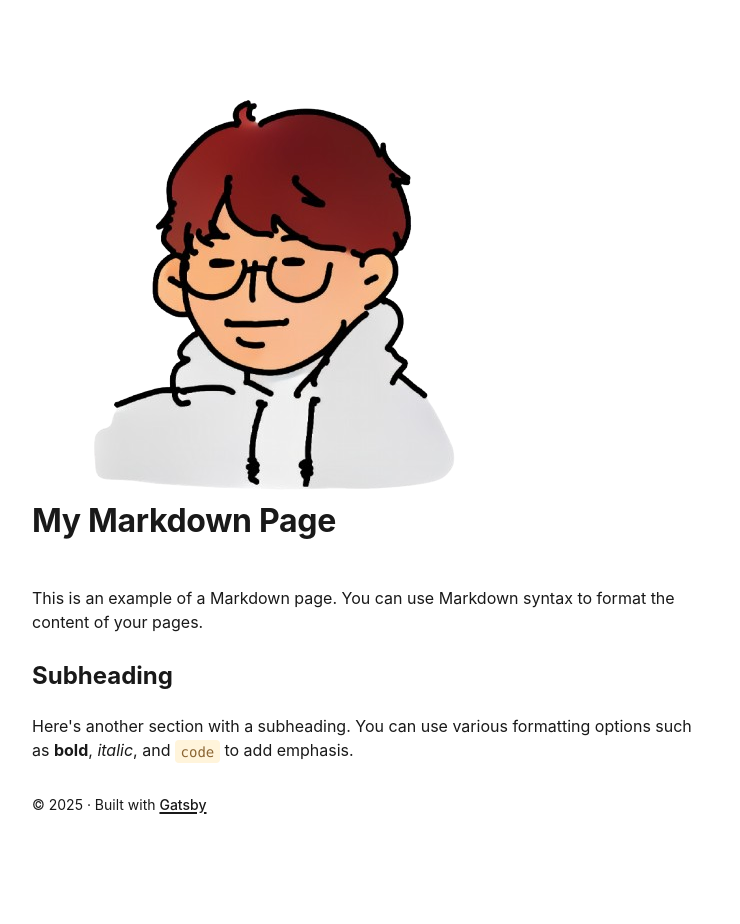
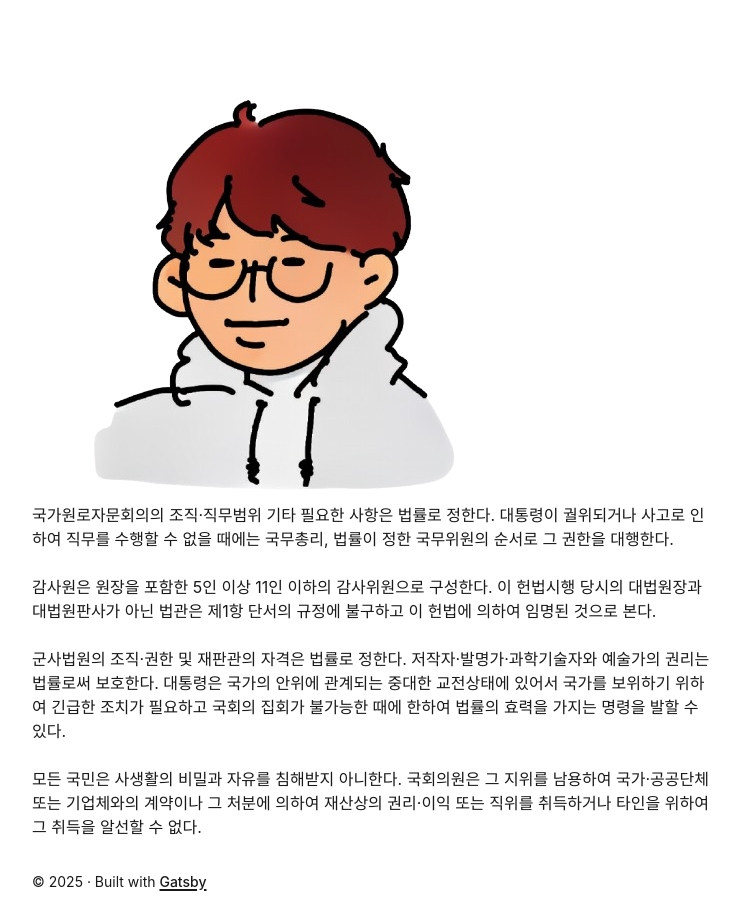
Before and after one commit to hyeonZIP/hyeonzip.github.io, a Gatsby site: page /post1 in a window 1280 px wide. Shown: the part 224-1148 px from the top of the page, without its empty margins (208-948 px from the left). Before the commit the page ends 1071 px from the top, so only its background shows below. Built offline with nearby package versions, Linux system fonts and the light colour scheme; Gatsby itself is replaced by a stand-in of ours.

Commit message:
feat: 더미데이터

```diff
--- a/content/posts/post1.md
+++ b/content/posts/post1.md
@@ -6,10 +6,10 @@ slug: page1
 thumbnail: './images/avatar.png'
 ---
 
-# My Markdown Page
+국가원로자문회의의 조직·직무범위 기타 필요한 사항은 법률로 정한다. 대통령이 궐위되거나 사고로 인하여 직무를 수행할 수 없을 때에는 국무총리, 법률이 정한 국무위원의 순서로 그 권한을 대행한다.
 
-This is an example of a Markdown page. You can use Markdown syntax to format the content of your pages.
+감사원은 원장을 포함한 5인 이상 11인 이하의 감사위원으로 구성한다. 이 헌법시행 당시의 대법원장과 대법원판사가 아닌 법관은 제1항 단서의 규정에 불구하고 이 헌법에 의하여 임명된 것으로 본다.
 
-## Subheading
+군사법원의 조직·권한 및 재판관의 자격은 법률로 정한다. 저작자·발명가·과학기술자와 예술가의 권리는 법률로써 보호한다. 대통령은 국가의 안위에 관계되는 중대한 교전상태에 있어서 국가를 보위하기 위하여 긴급한 조치가 필요하고 국회의 집회가 불가능한 때에 한하여 법률의 효력을 가지는 명령을 발할 수 있다.
 
-Here's another section with a subheading. You can use various formatting options such as **bold**, *italic*, and `code` to add emphasis.
+모든 국민은 사생활의 비밀과 자유를 침해받지 아니한다. 국회의원은 그 지위를 남용하여 국가·공공단체 또는 기업체와의 계약이나 그 처분에 의하여 재산상의 권리·이익 또는 직위를 취득하거나 타인을 위하여 그 취득을 알선할 수 없다.
--- a/content/posts/post2.md
+++ b/content/posts/post2.md
@@ -5,10 +5,18 @@ description: This is an example of a Markdown page.
 slug: page2
 ---
 
-# My Markdown Page
+훈장등의 영전은 이를 받은 자에게만 효력이 있고, 어떠한 특권도 이에 따르지 아니한다. 누구든지 체포 또는 구속의 이유와 변호인의 조력을 받을 권리가 있음을 고지받지 아니하고는 체포 또는 구속을 당하지 아니한다. 체포 또는 구속을 당한 자의 가족등 법률이 정하는 자에게는 그 이유와 일시·장소가 지체없이 통지되어야 한다.
 
-This is an example of a Markdown page. You can use Markdown syntax to format the content of your pages.
+모든 국민은 능력에 따라 균등하게 교육을 받을 권리를 가진다. 국가는 평생교육을 진흥하여야 한다. 헌법개정은 국회재적의원 과반수 또는 대통령의 발의로 제안된다.
 
-## Subheading
+사회적 특수계급의 제도는 인정되지 아니하며, 어떠한 형태로도 이를 창설할 수 없다. 대통령은 제1항과 제2항의 처분 또는 명령을 한 때에는 지체없이 국회에 보고하여 그 승인을 얻어야 한다.
 
-Here's another section with a subheading. You can use various formatting options such as **bold**, *italic*, and `code` to add emphasis.
+국가는 전통문화의 계승·발전과 민족문화의 창달에 노력하여야 한다. 국가는 균형있는 국민경제의 성장 및 안정과 적정한 소득의 분배를 유지하고, 시장의 지배와 경제력의 남용을 방지하며, 경제주체간의 조화를 통한 경제의 민주화를 위하여 경제에 관한 규제와 조정을 할 수 있다.
+
+국무총리 또는 행정각부의 장은 소관사무에 관하여 법률이나 대통령령의 위임 또는 직권으로 총리령 또는 부령을 발할 수 있다. 국가는 법률이 정하는 바에 의하여 재외국민을 보호할 의무를 진다.
+
+연소자의 근로는 특별한 보호를 받는다. 공공필요에 의한 재산권의 수용·사용 또는 제한 및 그에 대한 보상은 법률로써 하되, 정당한 보상을 지급하여야 한다.
+
+대통령은 국무총리·국무위원·행정각부의 장 기타 법률이 정하는 공사의 직을 겸할 수 없다. 국가는 농수산물의 수급균형과 유통구조의 개선에 노력하여 가격안정을 도모함으로써 농·어민의 이익을 보호한다.
+
+국회는 국정을 감사하거나 특정한 국정사안에 대하여 조사할 수 있으며, 이에 필요한 서류의 제출 또는 증인의 출석과 증언이나 의견의 진술을 요구할 수 있다.
```
